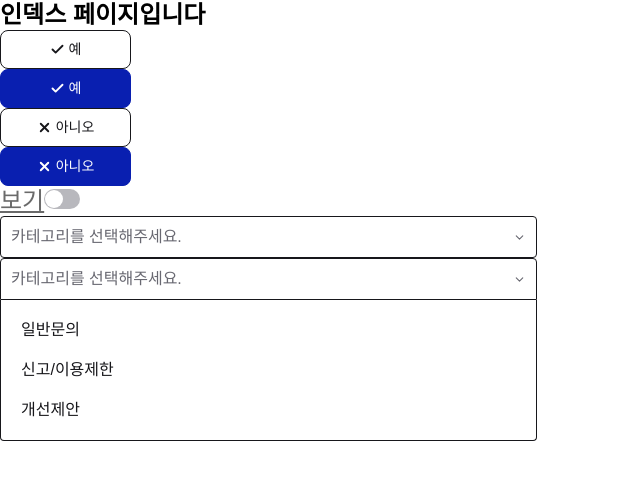
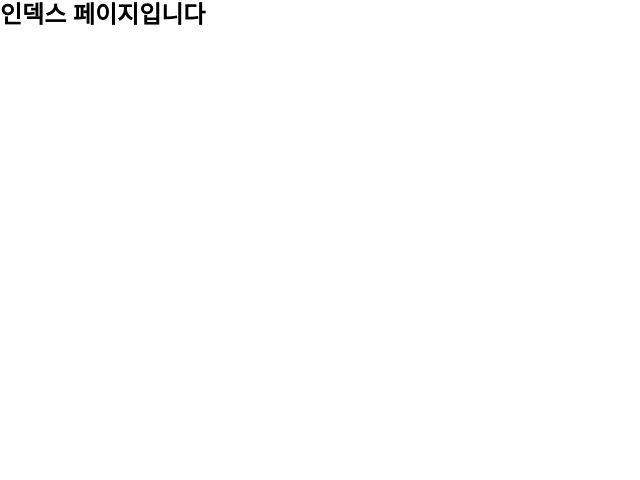
Before and after one commit to FRONTENDBOOTCAMP-13th/Final-11-Cutie, a Next.js app: page / in a window 1280 px wide. Shown: the top 480 px of the page, without its empty margins (0-640 px from the left). Built offline with nearby package versions, Linux system fonts and the light colour scheme.

Commit message:
✅  delete test

```diff
--- a/src/app/page.tsx
+++ b/src/app/page.tsx
@@ -1,21 +1,7 @@
-import { CheckFinalAmount, OrderedProductComponent } from '@components/address/DeliveryAddress';
-import { NoButtonblue, NoButtonWhite, YesButtonblue, YesButtonWhite } from '@components/button/SquareBtn';
-import { See, ToggleSwitchBig } from '@components/common/etc';
-import { SelectBox, SelectBoxDrop } from '@components/menu/Category';
-import { MainProdutItem } from '@components/product/ProductItem';
-
 export default function Home() {
   return (
     <div>
       <p className="bold-24">인덱스 페이지입니다</p>
-      <YesButtonWhite />
-      <YesButtonblue />
-      <NoButtonWhite />
-      <NoButtonblue />
-      <See />
-      <ToggleSwitchBig />
-      <SelectBox />
-      <SelectBoxDrop />
     </div>
   );
 }
```
